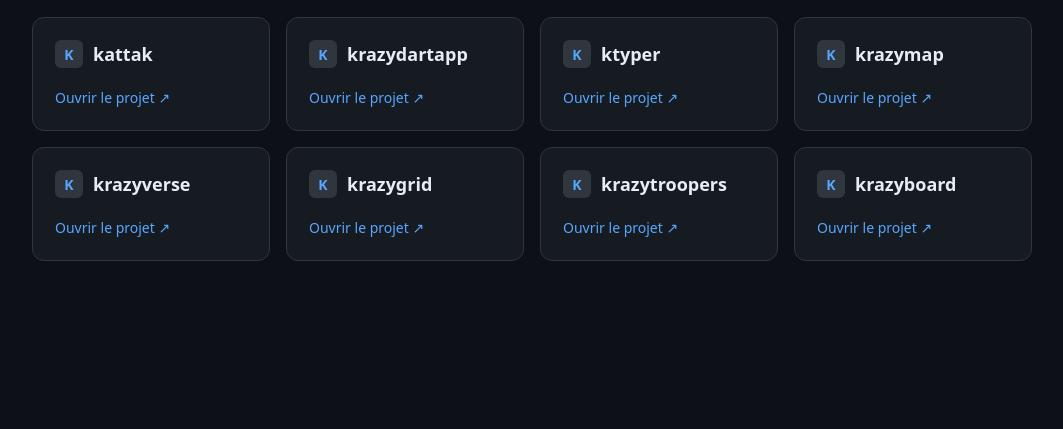
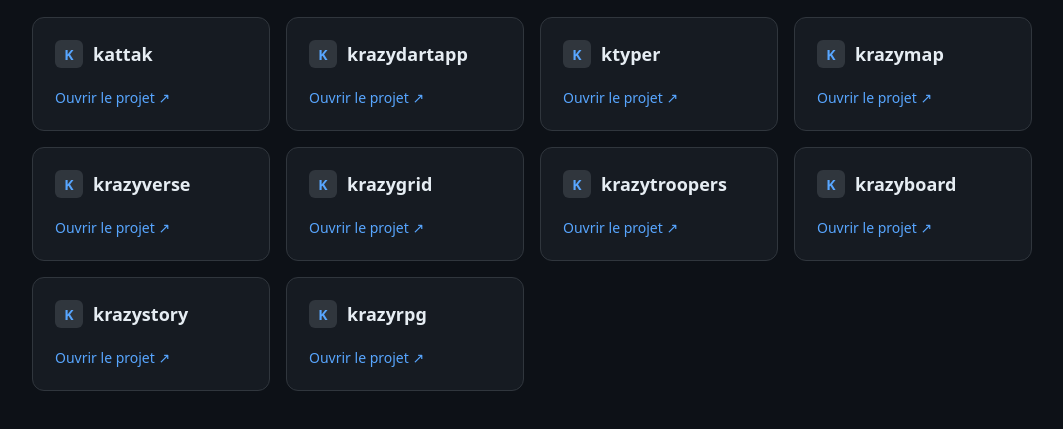
Before and after one commit to KrazyKays/krazyhub, a plain HTML site: page index.html in a window 1280 px wide. Shown: the part 163-592 px from the top of the page, without its empty margins (108-1171 px from the left). Drawn offline with Linux system fonts and the light colour scheme; no server answers.

Commit message:
add new projects

```diff
--- a/index.html
+++ b/index.html
@@ -151,7 +151,9 @@
     "krazyverse",
     "krazygrid",
     "krazytroopers",
-    "krazyboard"
+    "krazyboard",
+    "krazystory",
+    "krazyrpg"
   ];
 
   // Génération de la liste
```
